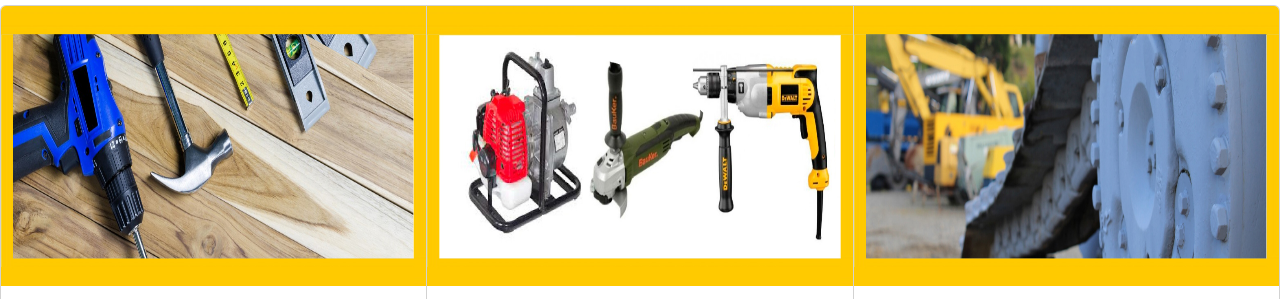
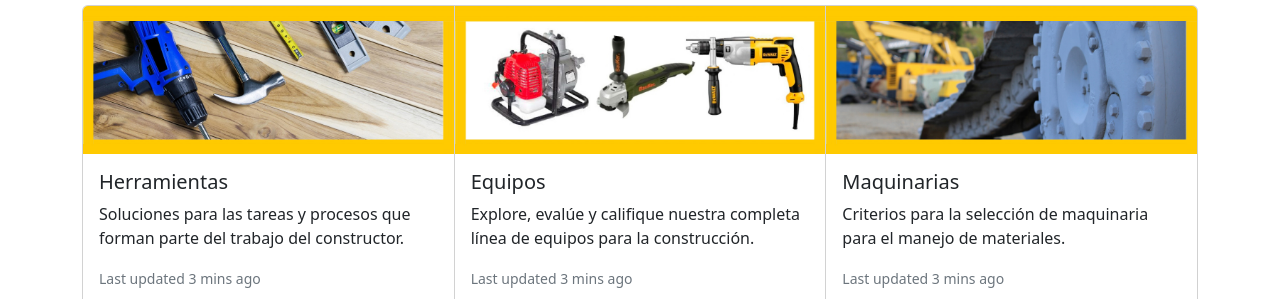
Before and after one commit to leivahm/toolrent, a plain HTML site: page front/index.html in a window 1280 px wide. Shown: the part 221-520 px from the top of the page. Drawn offline with nearby package versions, Linux system fonts and the light colour scheme.

Commit message:
starting css with bootstrap

```diff
--- a/front/index.html
+++ b/front/index.html
@@ -22,7 +22,10 @@
 
     <header>
         <!-- navbar start-->
+    </header>
+    <div class="container-fluid" >
 
+    </div>
     <nav class="navbar navbar-expand-lg ps-5 pb-2 bg-dark opacity-75 border-0" >
         <div class="container-fluid ">
             <img src="./img/codoacodo.png" alt="" width="150">
@@ -31,7 +34,7 @@
 
             <button class="navbar-toggler"
             type="button"
-                data-bs-toggle="collapse" data-bs-target="#navbarSupportedContent"
+            data-bs-toggle="collapse navbar-collapse" data-bs-target="#navbarSupportedContent"
             aria-controls="navbarSupportedContent"
             aria-expanded="false"
             aria-label="Toggle navigation">
@@ -48,7 +51,6 @@
         </div>
     </nav>
     <!-- navbar end-->
-    </header>
 
 
 
@@ -60,25 +62,25 @@
 
         <!-- Images Herramientas, equipo y maquinarias -->
     <section>
-        <div class="card-group">
-            <div class="card">
-              <img src="src/img/herramientas.jpg" class="card-img-top" alt="..." height="280">
+        <div class="card-group container">
+            <div class="col card">
+              <img src="src/img/herramientas.jpg" class="card-img-top img-fluid" alt="..." height="280">
               <div class="card-body">
                 <h5 class="card-title">Herramientas</h5>
                 <p class="card-text">Soluciones para las tareas y procesos que forman parte del trabajo del constructor.</p>
                 <p class="card-text"><small class="text-muted">Last updated 3 mins ago</small></p>
               </div>
             </div>
-            <div class="card">
-              <img src="src/img/equipos.jpg" class="card-img-top" alt="..." height="280">
+            <div class="col card">
+              <img src="src/img/equipos.jpg" class="card-img-top img-fluid" alt="..." height="280">
               <div class="card-body">
                 <h5 class="card-title">Equipos</h5>
                 <p class="card-text">Explore, evalúe y califique nuestra completa línea de equipos para la construcción.</p>
                 <p class="card-text"><small class="text-muted">Last updated 3 mins ago</small></p>
               </div>
             </div>
-            <div class="card">
-              <img src="src/img/Maquinaria.jpg" class="card-img-top" alt="..." height="280">
+            <div class="col card">
+              <img src="src/img/Maquinaria.jpg" class="card-img-top img-fluid" alt="..." height="280">
               <div class="card-body">
                 <h5 class="card-title">Maquinarias</h5>
                 <p class="card-text">Criterios para la selección de maquinaria para el manejo de materiales.</p>
--- a/front/src/css/main.css
+++ b/front/src/css/main.css
@@ -11,8 +11,33 @@ body a{
     text-decoration: none;
 }
 
+/* header */
+
+.container-fluid {
+    margin: 0;
+    padding: 0;
+}
+
+/* CARD-GROUP */
+
+
+/* FOOTER */
+
 #iconos i{
     font-size: 26px;
     padding: 0 8px;
     color: #303030;
 }
+
+/* @media(max-width:1200px) {
+    #card img {
+        flex-wrap: wrap;
+        padding-top: 30px;
+    }
+
+    .wrapper {
+        width: 90%;
+        margin: auto;
+        padding-top: 50px;
+    }
+} */
```
Lines whose indentation alone changed are shown as unchanged.
